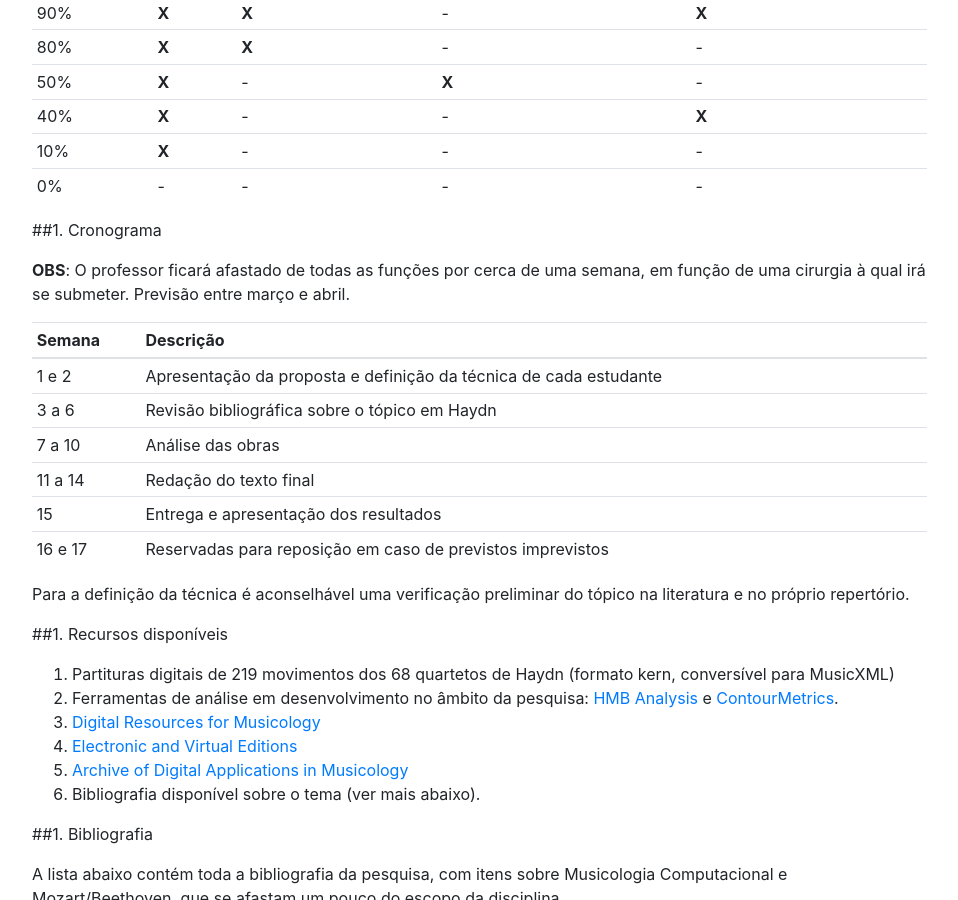
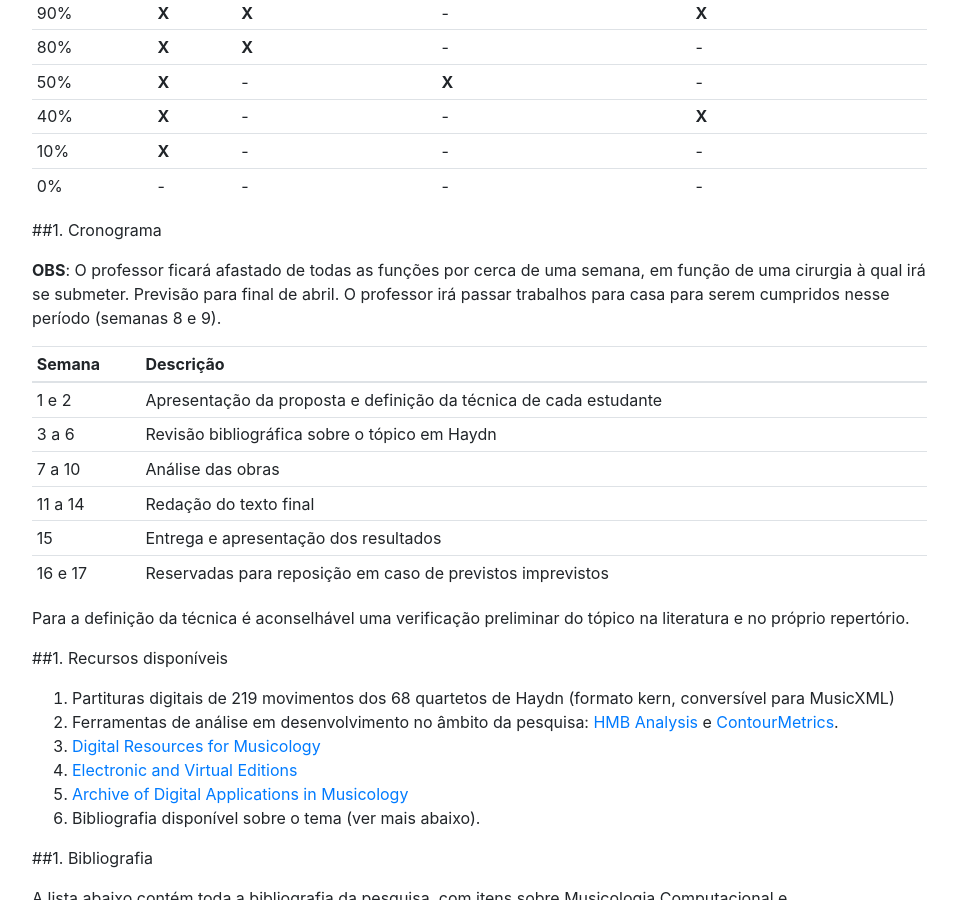
Before and after one commit to kroger/genosmus, a Jekyll site: the page built from _marcos/muse29.md, in a window 1280 px wide and 900 px high, scrolled down 1494 px. Shown: the whole window, without its empty margins (68-1026 px from the left). Built offline with Jekyll 4.4.1, drawn with Linux system fonts in a browser that asks for light colours; the table of contents is made by our own code.

Commit message:
Atualização de informações sobre cirurgia

```diff
--- a/_marcos/muse29.md
+++ b/_marcos/muse29.md
@@ -84,9 +84,9 @@ As notas serão definidas de acordo com o seguinte critério:
 ##1. Cronograma
 
 **OBS**: O professor ficará afastado de todas as funções por cerca de uma
-semana, em função de uma cirurgia à qual irá se submeter. Previsão entre
-março e abril.
-
+semana, em função de uma cirurgia à qual irá se submeter. Previsão para
+final de abril. O professor irá passar trabalhos para casa para serem
+cumpridos nesse período (semanas 8 e 9).
 
 | Semana  | Descrição                                                         |
 |:--------|:------------------------------------------------------------------|
```
Also changed, not shown: _marcos/musa69.md (+3 -2 lines), _marcos/musa71.md (+3 -2 lines), _marcos/musb14.md (+3 -2 lines).
